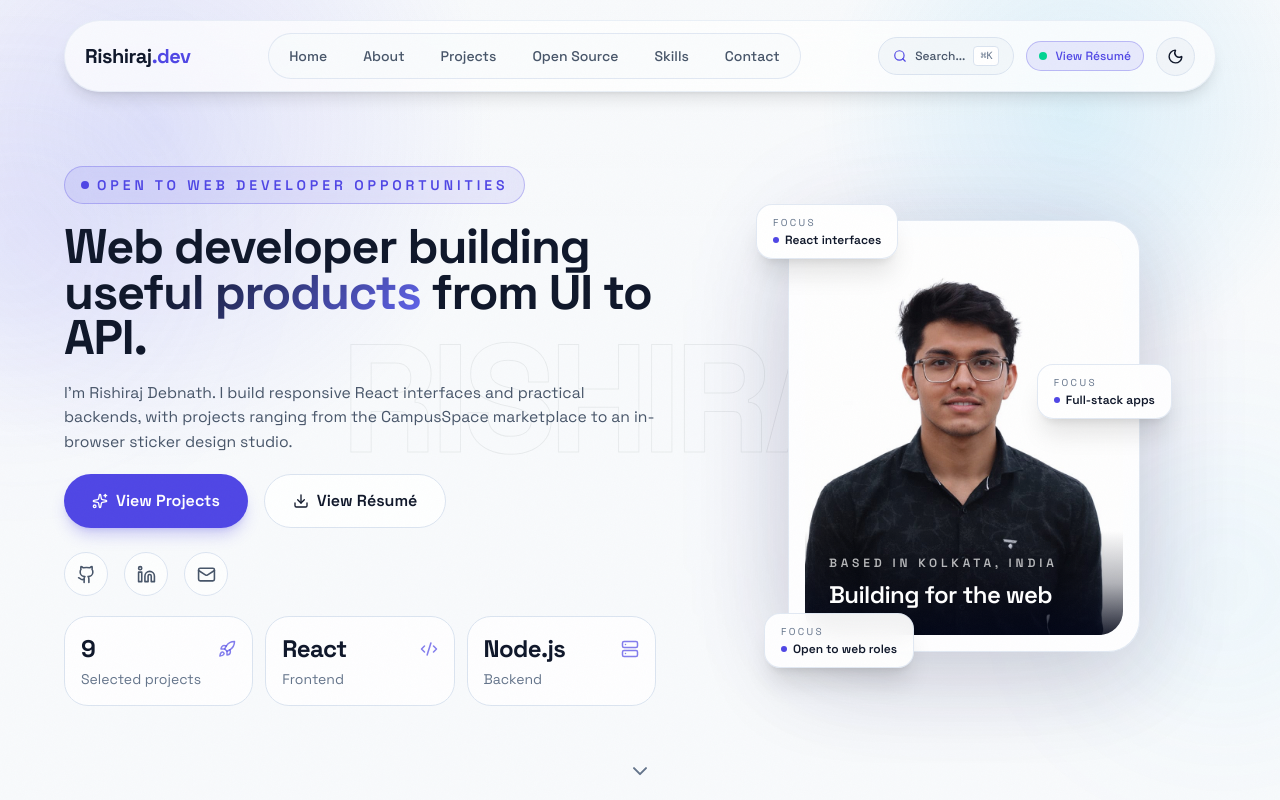
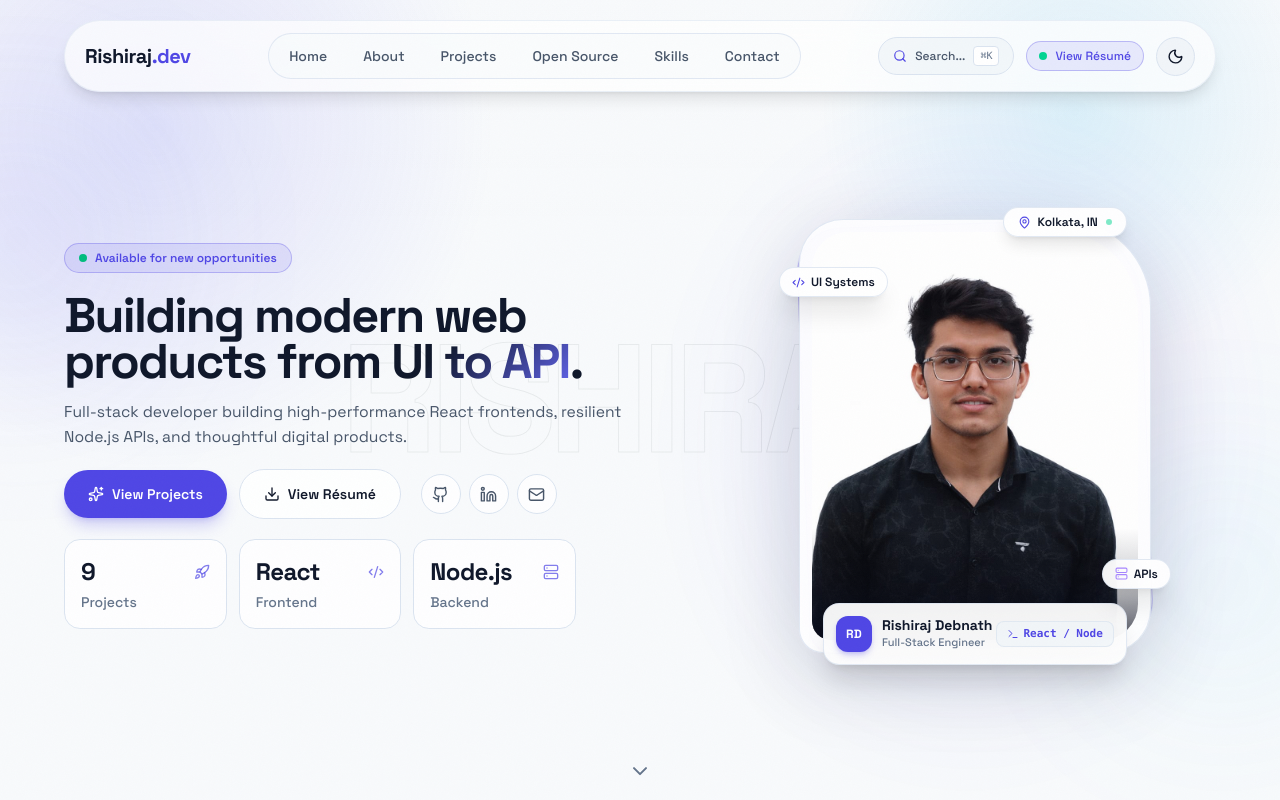
Before and after one commit to 13507-IN/portfolio, a React (Vite) app: page / in a window 1280 px wide. Shown: the top 800 px of the page. Built offline with nearby package versions, Linux system fonts and the light colour scheme.

Commit message:
Refine hero with concise copy and modern portrait frame, enhance full mobile responsiveness

```diff
--- a/src/components/Hero.jsx
+++ b/src/components/Hero.jsx
@@ -1,10 +1,22 @@
 import { motion as Motion, useMotionValue, useSpring, useTransform, useScroll } from 'framer-motion';
-import { ChevronDown, Github, Linkedin, Mail, Sparkles, Code2, Server, Rocket, Download } from 'lucide-react';
+import {
+  ChevronDown,
+  Github,
+  Linkedin,
+  Mail,
+  Sparkles,
+  Code2,
+  Server,
+  Rocket,
+  Download,
+  MapPin,
+  Terminal,
+} from 'lucide-react';
 import { useRef, useEffect } from 'react';
 import myimage from '../assets/myimage.jpeg';
 
 const quickStats = [
-  { value: '9', label: 'Selected projects', icon: Rocket },
+  { value: '9', label: 'Projects', icon: Rocket },
   { value: 'React', label: 'Frontend', icon: Code2 },
   { value: 'Node.js', label: 'Backend', icon: Server },
 ];
@@ -17,12 +29,6 @@ const socialLinks = [
     label: 'LinkedIn',
   },
   { icon: Mail, href: 'mailto:rishirajnatj@gmail.com', label: 'Email' },
-];
-
-const floatingBadges = [
-  { name: 'React interfaces', pos: '-top-4 -left-4 sm:-left-8' },
-  { name: 'Full-stack apps', pos: 'top-1/3 -right-4 sm:-right-8' },
-  { name: 'Open to web roles', pos: '-bottom-4 -left-2 sm:-left-6' },
 ];
 
 export default function Hero() {
@@ -41,16 +47,18 @@ export default function Hero() {
   const mouseX = useMotionValue(0);
   const mouseY = useMotionValue(0);
 
-  const rotateX = useSpring(useTransform(mouseY, [-0.5, 0.5], [12, -12]), {
+  const rotateX = useSpring(useTransform(mouseY, [-0.5, 0.5], [10, -10]), {
     stiffness: 200,
     damping: 20,
   });
-  const rotateY = useSpring(useTransform(mouseX, [-0.5, 0.5], [-12, 12]), {
+  const rotateY = useSpring(useTransform(mouseX, [-0.5, 0.5], [-10, 10]), {
     stiffness: 200,
     damping: 20,
   });
 
   const handleMouseMovePhoto = (e) => {
+    // Only apply tilt on non-touch devices
+    if (window.innerWidth < 768) return;
     const rect = e.currentTarget.getBoundingClientRect();
     const width = rect.width;
     const height = rect.height;
@@ -121,6 +129,7 @@ export default function Hero() {
       ref={sectionRef}
       onMouseMove={handleHeroMouseMove}
       onMouseLeave={handleHeroMouseLeave}
+      onTouchStart={handleHeroTouchMove}
       onTouchMove={handleHeroTouchMove}
       onTouchEnd={handleHeroTouchEnd}
       className="hero-shell relative flex min-h-screen items-center overflow-hidden"
@@ -145,36 +154,40 @@ export default function Hero() {
         </div>
       </Motion.div>
 
-      <div className="hero-grid page-width relative z-10 grid items-center gap-10 lg:grid-cols-[1.08fr_0.92fr] lg:gap-10 xl:gap-14">
+      <div className="hero-grid page-width relative z-10 grid items-center gap-8 lg:grid-cols-[1.12fr_0.88fr] lg:gap-10 xl:gap-14">
+        {/* Hero Narrative Column */}
         <Motion.div
           className="relative"
           style={{ y: contentY }}
-          initial={{ opacity: 0, y: 40 }}
+          initial={{ opacity: 0, y: 35 }}
           animate={{ opacity: 1, y: 0 }}
-          transition={{ duration: 0.8, ease: [0.22, 1, 0.36, 1] }}
+          transition={{ duration: 0.75, ease: [0.22, 1, 0.36, 1] }}
         >
-          <div className="inline-flex items-center gap-2 rounded-full border border-primary/30 bg-primary/10 px-4 py-2 text-[11px] font-semibold uppercase tracking-[0.12em] text-primary backdrop-blur-md sm:text-sm sm:tracking-[0.28em]">
+          {/* Availability Status Badge */}
+          <div className="inline-flex items-center gap-2 rounded-full border border-primary/30 bg-primary/10 px-3.5 py-1.5 text-xs font-semibold text-primary backdrop-blur-md">
             <span className="relative flex h-2 w-2">
-              <span className="animate-ping absolute inline-flex h-full w-full rounded-full bg-primary opacity-75"></span>
-              <span className="relative inline-flex rounded-full h-2 w-2 bg-primary"></span>
+              <span className="animate-ping absolute inline-flex h-full w-full rounded-full bg-emerald-400 opacity-75"></span>
+              <span className="relative inline-flex rounded-full h-2 w-2 bg-emerald-500"></span>
             </span>
-            Open to web developer opportunities
+            Available for new opportunities
           </div>
 
-          <h1 className="hero-title mt-5 max-w-3xl font-bold tracking-tight text-foreground">
-            Web developer building <span className="text-gradient">useful products</span> from UI to API.
+          {/* Punchy Hero Heading */}
+          <h1 className="hero-title mt-4 sm:mt-5 max-w-2xl font-bold tracking-tight text-foreground">
+            Building modern web products from <span className="text-gradient">UI to API</span>.
           </h1>
 
-          <p className="hero-summary mt-5 max-w-2xl text-muted">
-            I&apos;m Rishiraj Debnath. I build responsive React interfaces and
-            practical backends, with projects ranging from the CampusSpace
-            marketplace to an in-browser sticker design studio.
+          {/* Clean, Concise Summary */}
+          <p className="hero-summary mt-3 sm:mt-4 max-w-xl text-muted leading-relaxed">
+            Full-stack developer building high-performance React frontends,
+            resilient Node.js APIs, and thoughtful digital products.
           </p>
 
-          <div className="hero-actions mt-6 flex flex-col gap-4 sm:flex-row sm:flex-wrap">
+          {/* Action Buttons */}
+          <div className="hero-actions mt-6 flex flex-col sm:flex-row items-stretch sm:items-center gap-3">
             <a
               href="#projects"
-              className="btn-slide-fill inline-flex items-center justify-center gap-2 rounded-full bg-primary px-7 py-3.5 text-sm font-semibold text-primary-foreground shadow-lg shadow-primary/25 transition-all duration-300 hover:shadow-primary/40 sm:text-base"
+              className="btn-slide-fill inline-flex items-center justify-center gap-2 rounded-full bg-primary px-6 py-3.5 text-sm font-semibold text-primary-foreground shadow-lg shadow-primary/25 transition-all duration-300 hover:shadow-primary/40"
             >
               <Sparkles size={16} /> View Projects
             </a>
@@ -182,58 +195,59 @@ export default function Hero() {
               href="/resume.pdf"
               target="_blank"
               rel="noopener noreferrer"
-              className="inline-flex items-center justify-center gap-2 rounded-full border border-border bg-surface/85 px-7 py-3.5 text-sm font-semibold text-foreground transition-colors duration-300 hover:border-primary/40 hover:text-primary sm:text-base"
+              className="inline-flex items-center justify-center gap-2 rounded-full border border-border bg-surface/85 px-6 py-3.5 text-sm font-semibold text-foreground transition-colors duration-300 hover:border-primary/40 hover:text-primary"
             >
               <Download size={16} /> View Résumé
             </a>
-          </div>
 
-          <div className="mt-6 flex flex-wrap items-center gap-4">
+            {/* Social Icons Inline */}
+            <div className="flex items-center justify-center sm:justify-start gap-2 pt-1 sm:pt-0 sm:pl-2">
               {socialLinks.map((link) => {
                 const IconComponent = link.icon;
-
                 return (
                   <a
                     key={link.label}
                     href={link.href}
                     target={link.href.startsWith('http') ? '_blank' : undefined}
                     rel={link.href.startsWith('http') ? 'noopener noreferrer' : undefined}
-                  className="inline-flex h-11 w-11 items-center justify-center rounded-full border border-border bg-surface/75 text-muted transition-all duration-300 hover:-translate-y-1 hover:border-primary/40 hover:text-primary hover:shadow-md"
+                    className="inline-flex h-10 w-10 items-center justify-center rounded-full border border-border bg-surface/80 text-muted transition-all duration-300 hover:-translate-y-0.5 hover:border-primary/40 hover:text-primary hover:shadow-sm"
                     aria-label={link.label}
                   >
-                  <IconComponent size={19} />
+                    <IconComponent size={17} />
                   </a>
                 );
               })}
             </div>
+          </div>
 
-          <div className="hero-stats mt-6 hidden gap-3 sm:grid sm:grid-cols-3">
+          {/* Quick Stats Grid: Enabled and Responsive for All Devices */}
+          <div className="hero-stats mt-6 grid grid-cols-3 gap-2.5 sm:gap-3 max-w-lg">
             {quickStats.map((stat, index) => {
               const StatIcon = stat.icon;
               return (
                 <Motion.div
                   key={stat.label}
-                  className="glass-glow-card rounded-[1.5rem] border border-border bg-surface/80 p-4 backdrop-blur-sm group"
-                  initial={{ opacity: 0, y: 24 }}
+                  className="glass-glow-card rounded-2xl border border-border bg-surface/80 p-3 sm:p-4 backdrop-blur-sm group"
+                  initial={{ opacity: 0, y: 20 }}
                   animate={{ opacity: 1, y: 0 }}
-                  transition={{ delay: 0.45 + index * 0.1, duration: 0.55 }}
+                  transition={{ delay: 0.35 + index * 0.08, duration: 0.5 }}
                 >
                   <div className="flex items-center justify-between">
-                    <span className="text-2xl font-bold tracking-tight text-foreground group-hover:text-primary transition-colors">
+                    <span className="text-lg sm:text-2xl font-bold tracking-tight text-foreground group-hover:text-primary transition-colors">
                       {stat.value}
                     </span>
-                    <StatIcon size={18} className="text-primary/70 group-hover:text-primary transition-colors" />
+                    <StatIcon size={16} className="text-primary/70 group-hover:text-primary transition-colors shrink-0" />
                   </div>
-                  <p className="mt-1 text-sm text-muted-2">{stat.label}</p>
+                  <p className="mt-1 text-xs sm:text-sm text-muted-2 truncate font-medium">{stat.label}</p>
                 </Motion.div>
               );
             })}
           </div>
         </Motion.div>
 
-        {/* Hero Visual Container with 3D Tilt */}
+        {/* Hero Visual Container: Modern Multi-Layered Editorial Silhouette */}
         <Motion.div
-          className="hero-visual relative mx-auto flex w-full max-w-[28rem] justify-center lg:justify-end"
+          className="hero-visual relative mx-auto flex w-full max-w-[24rem] sm:max-w-[26rem] justify-center lg:justify-end mt-4 lg:mt-0"
           style={{ y: photoY, perspective: 1000 }}
           initial={{ opacity: 0, scale: 0.94 }}
           animate={{ opacity: 1, scale: 1 }}
@@ -243,47 +257,64 @@ export default function Hero() {
             onMouseMove={handleMouseMovePhoto}
             onMouseLeave={handleMouseLeavePhoto}
             style={{ rotateX, rotateY }}
-            className="relative w-full max-w-[26rem] transition-transform duration-200 ease-out"
+            className="group relative w-full transition-transform duration-200 ease-out"
           >
-            <div className="absolute inset-3 rounded-[2.5rem] bg-primary/20 blur-3xl animate-pulse-halo" />
+            {/* Ambient Radial Backlight Glow */}
+            <div className="absolute -inset-4 rounded-full bg-gradient-to-tr from-primary/30 via-indigo-500/20 to-violet-600/25 blur-3xl opacity-75 animate-pulse-halo pointer-events-none" />
 
-            <div className="relative overflow-hidden rounded-[2rem] border border-border/80 bg-surface/90 p-4 shadow-[0_24px_90px_rgba(15,23,42,0.18)] backdrop-blur-xl">
-              <div className="relative overflow-hidden rounded-[1.5rem] bg-surface-2 group">
-                <div className="aspect-[4/5] overflow-hidden">
+            {/* Layer 1: Angled Architectural Depth Card Behind Portrait */}
+            <div className="absolute inset-1 rounded-[2.75rem] rounded-tr-[5.5rem] rounded-bl-[1.5rem] border border-primary/30 bg-gradient-to-br from-primary/15 via-purple-500/10 to-transparent backdrop-blur-sm -rotate-2 group-hover:rotate-0 transition-transform duration-500 -z-10" />
+
+            {/* Layer 2: Main Image Frame with Asymmetric Silhouette */}
+            <div className="relative overflow-hidden rounded-[2.75rem] rounded-tr-[5.5rem] rounded-bl-[1.5rem] border border-border/80 bg-surface/90 p-2.5 sm:p-3 shadow-[0_24px_80px_rgba(15,23,42,0.16)] backdrop-blur-xl">
+              <div className="relative overflow-hidden rounded-[2.25rem] rounded-tr-[5rem] rounded-bl-[1.2rem] bg-surface-2 aspect-[4/5]">
                 <img
                   src={myimage}
                   alt="Rishiraj Debnath"
                   className="h-full w-full object-cover object-center transition-transform duration-700 group-hover:scale-105"
                 />
-                </div>
 
-                <div className="absolute inset-x-0 bottom-0 bg-gradient-to-t from-slate-950/90 via-slate-950/30 to-transparent p-6 text-white">
-                  <p className="text-xs uppercase tracking-[0.32em] text-white/70 font-semibold">
-                    Based in Kolkata, India
-                  </p>
-                  <h2 className="mt-2 text-2xl font-semibold tracking-tight">
-                    Building for the web
-                  </h2>
-                </div>
+                {/* Subtle soft gradient fade at extreme bottom for contrast */}
+                <div className="absolute inset-x-0 bottom-0 h-28 bg-gradient-to-t from-slate-950/70 via-slate-950/20 to-transparent pointer-events-none" />
               </div>
             </div>
 
-            {/* Floating Info Pills */}
-            {floatingBadges.map((badge, idx) => (
-              <Motion.div
-                key={badge.name}
-                className={`absolute ${badge.pos} rounded-2xl border border-border/80 bg-surface/95 px-4 py-2.5 shadow-xl backdrop-blur-md`}
-                initial={{ opacity: 0, scale: 0.8 }}
-                animate={{ opacity: 1, scale: 1 }}
-                transition={{ delay: 0.7 + idx * 0.15 }}
-              >
-                <p className="text-[10px] uppercase tracking-[0.24em] text-muted-2">Focus</p>
-                <p className="text-xs font-semibold text-foreground flex items-center gap-1.5 mt-0.5">
-                  <span className="h-1.5 w-1.5 rounded-full bg-primary" />
-                  {badge.name}
+            {/* Floating Live Location Chip: Top Corner */}
+            <div className="absolute -top-3 right-4 sm:right-6 rounded-full border border-border/80 bg-surface/95 px-3.5 py-1.5 shadow-lg backdrop-blur-md flex items-center gap-1.5 text-xs font-semibold text-foreground">
+              <MapPin size={13} className="text-primary" />
+              <span>Kolkata, IN</span>
+              <span className="h-1.5 w-1.5 rounded-full bg-emerald-400 animate-pulse ml-0.5" />
+            </div>
+
+            {/* Floating Developer Identity Dock: Bottom Edge */}
+            <div className="absolute -bottom-3 inset-x-4 sm:inset-x-6 rounded-2xl border border-border/80 bg-surface/95 p-3 shadow-xl backdrop-blur-xl flex items-center justify-between">
+              <div className="flex items-center gap-2.5">
+                <div className="flex h-9 w-9 items-center justify-center rounded-xl bg-primary text-primary-foreground font-bold text-xs shadow-md shadow-primary/25">
+                  RD
+                </div>
+                <div>
+                  <p className="text-xs sm:text-sm font-bold text-foreground leading-tight">
+                    Rishiraj Debnath
                   </p>
-              </Motion.div>
-            ))}
+                  <p className="text-[11px] text-muted-2 font-medium">Full-Stack Engineer</p>
+                </div>
+              </div>
+              <div className="flex items-center gap-1 rounded-lg border border-border/70 bg-surface-2/80 px-2.5 py-1 text-[11px] font-mono text-primary font-semibold">
+                <Terminal size={12} />
+                <span>React / Node</span>
+              </div>
+            </div>
+
+            {/* Desktop-only subtle orbital chips that don't crowd mobile */}
+            <div className="hidden sm:flex absolute top-12 -left-5 items-center gap-1.5 rounded-2xl border border-border/80 bg-surface/95 px-3 py-1.5 shadow-xl backdrop-blur-md">
+              <Code2 size={13} className="text-primary" />
+              <span className="text-xs font-semibold text-foreground">UI Systems</span>
+            </div>
+
+            <div className="hidden sm:flex absolute bottom-16 -right-5 items-center gap-1.5 rounded-2xl border border-border/80 bg-surface/95 px-3 py-1.5 shadow-xl backdrop-blur-md">
+              <Server size={13} className="text-violet-400" />
+              <span className="text-xs font-semibold text-foreground">APIs</span>
+            </div>
           </Motion.div>
         </Motion.div>
       </div>
@@ -292,7 +323,7 @@ export default function Hero() {
         className="absolute bottom-6 left-1/2 -translate-x-1/2"
         initial={{ opacity: 0 }}
         animate={{ opacity: 1 }}
-        transition={{ delay: 1.35 }}
+        transition={{ delay: 1.2 }}
       >
         <Motion.a
           href="#about"
--- a/src/components/OpenSource.jsx
+++ b/src/components/OpenSource.jsx
@@ -230,9 +230,9 @@ export default function OpenSource() {
         </Motion.div>
 
         {/* GitHub Callout Footer */}
-        <div className="mt-10 flex flex-col sm:flex-row items-center justify-between gap-4 rounded-3xl border border-border/80 bg-surface/70 p-6 backdrop-blur-md">
+        <div className="mt-10 flex flex-col sm:flex-row items-stretch sm:items-center justify-between gap-4 rounded-3xl border border-border/80 bg-surface/70 p-5 sm:p-6 backdrop-blur-md">
           <div className="flex items-center gap-3.5">
-            <div className="flex h-11 w-11 items-center justify-center rounded-2xl border border-border bg-surface-2 text-foreground">
+            <div className="flex h-11 w-11 items-center justify-center rounded-2xl border border-border bg-surface-2 text-foreground shrink-0">
               <Github size={22} />
             </div>
             <div>
@@ -249,7 +249,7 @@ export default function OpenSource() {
             href="https://github.com/13507-IN"
             target="_blank"
             rel="noopener noreferrer"
-            className="btn-slide-fill inline-flex items-center gap-2 rounded-xl bg-primary px-5 py-2.5 text-xs sm:text-sm font-semibold text-primary-foreground shadow-md shadow-primary/25 hover:shadow-primary/40 transition-all hover:-translate-y-0.5 shrink-0"
+            className="btn-slide-fill inline-flex items-center justify-center gap-2 rounded-xl bg-primary px-5 py-2.5 text-xs sm:text-sm font-semibold text-primary-foreground shadow-md shadow-primary/25 hover:shadow-primary/40 transition-all hover:-translate-y-0.5 shrink-0 w-full sm:w-auto"
           >
             <Github size={15} /> Visit GitHub Profile
           </a>
--- a/src/index.css
+++ b/src/index.css
@@ -35,6 +35,8 @@
   html {
     color-scheme: light;
     scroll-behavior: auto;
+    overflow-x: hidden;
+    max-width: 100vw;
   }
 
   html.dark {
@@ -61,6 +63,8 @@
   body {
     @apply bg-background text-foreground antialiased;
     min-height: 100vh;
+    overflow-x: hidden;
+    max-width: 100vw;
     font-family: 'Space Grotesk', ui-sans-serif, system-ui, sans-serif;
     background-image:
       radial-gradient(circle at 12% 16%, rgba(99, 102, 241, 0.16), transparent 26%),
@@ -254,20 +258,21 @@
 }
 
 .hero-title {
-  font-size: clamp(3.2rem, 8vw, 4.6rem);
-  line-height: 0.94;
+  font-size: clamp(2.4rem, 6.2vw, 4.4rem);
+  line-height: 1.02;
+  letter-spacing: -0.035em;
 }
 
-@media (max-width: 600px) {
+@media (max-width: 640px) {
   .hero-title {
-    font-size: clamp(2.45rem, 10vw, 3.2rem);
-    line-height: 1;
+    font-size: clamp(2rem, 9.2vw, 2.75rem);
+    line-height: 1.06;
   }
 }
 
 .hero-summary {
-  font-size: clamp(1rem, 1.35vw, 1.125rem);
-  line-height: 1.7;
+  font-size: clamp(0.95rem, 1.25vw, 1.1rem);
+  line-height: 1.65;
 }
 
 .hero-visual {
```
Also changed, not shown: src/components/About.jsx (+10 -9 lines), src/components/Contact.jsx (+14 -13 lines), src/components/ProjectModal.jsx (+33 -27 lines). Lines whose indentation alone changed are shown as unchanged.
